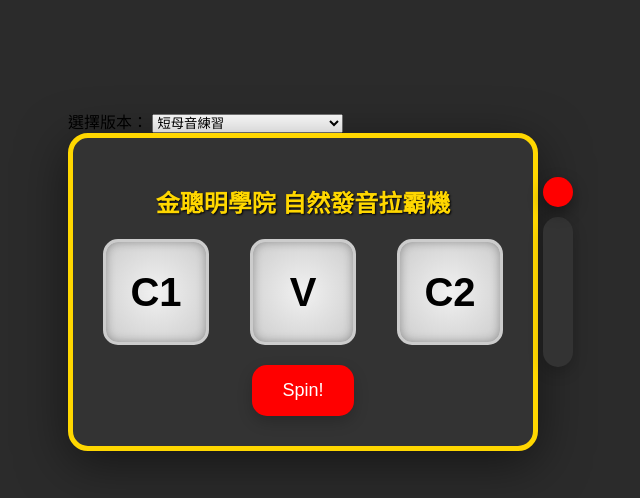
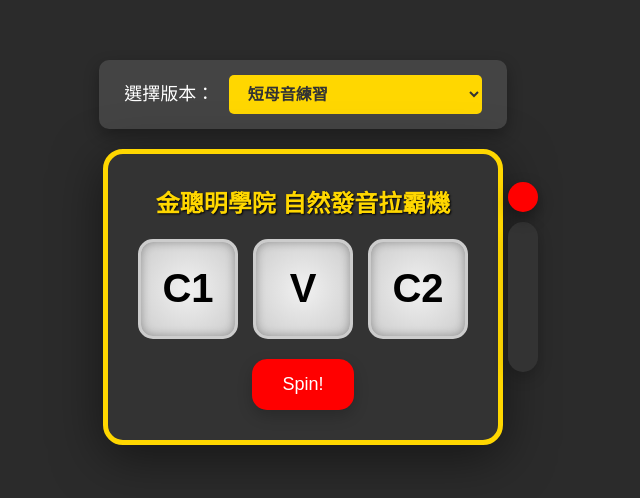
Before and after one commit to KingSmartSchool/Phonics-Slot-Machine, a plain HTML site: page index.html in a window 1280 px wide. Shown: the part 148-646 px from the top of the page, without its empty margins (337-977 px from the left). Drawn offline with Linux system fonts and the light colour scheme.

Commit message:
Update style.css

```diff
--- a/style.css
+++ b/style.css
@@ -1,3 +1,10 @@
+/* 基本重置 */
+* {
+    margin: 0;
+    padding: 0;
+    box-sizing: border-box;
+}
+
 body {
     font-family: 'Arial', sans-serif;
     background-color: #2b2b2b;
@@ -8,7 +15,40 @@ body {
     padding: 20px;
 }
 
-/* Slot machine container */
+/* 主容器 */
+.main-container {
+    display: flex;
+    flex-direction: column;
+    align-items: center;
+    gap: 20px; /* 控制選單與拉霸機之間的間距 */
+}
+
+/* 選單容器 */
+.menu-container {
+    background-color: #444;
+    padding: 15px 25px;
+    border-radius: 10px;
+    box-shadow: 0 6px 15px rgba(0, 0, 0, 0.3);
+}
+
+.menu-container label {
+    color: #fff;
+    font-size: 18px;
+    margin-right: 10px;
+}
+
+.menu-container select {
+    padding: 10px 15px;
+    font-size: 16px;
+    border: none;
+    border-radius: 5px;
+    cursor: pointer;
+    background-color: #ffd700;
+    color: #333;
+    font-weight: bold;
+}
+
+/* 拉霸機容器 */
 .slot-machine-container {
     text-align: center;
     background-color: #333;
@@ -20,7 +60,7 @@ body {
     border: 5px solid #ffd700;
 }
 
-/* Title styling */
+/* 標題樣式 */
 h1 {
     font-size: 24px;
     color: #ffd700;
@@ -28,14 +68,14 @@ h1 {
     margin-bottom: 20px;
 }
 
-/* Slot machine reels */
+/* 拉霸機捲軸 */
 .slot-machine {
     display: flex;
     justify-content: space-between;
     margin-bottom: 20px;
 }
 
-/* Individual reels */
+/* 個別捲軸 */
 .reel {
     width: 100px;
     height: 100px;
@@ -53,7 +93,7 @@ h1 {
     background-image: radial-gradient(circle, #f1f1f1, #ccc);
 }
 
-/* Spin button styling */
+/* Spin 按鈕樣式 */
 button {
     background-color: #ff0000;
     color: white;
@@ -66,7 +106,7 @@ button {
     transition: background-color 0.3s ease, transform 0.2s ease;
 }
 
-/* Button hover and active states */
+/* 按鈕懸停和點擊狀態 */
 button:hover {
     background-color: #cc0000;
 }
@@ -75,7 +115,7 @@ button:active {
     transform: scale(0.98);
 }
 
-/* Lever styling */
+/* 操縱桿樣式 */
 .lever-container {
     position: absolute;
     right: -40px;
@@ -100,14 +140,14 @@ button:active {
     animation: lever-pull 0.5s ease-in-out;
 }
 
-/* Lever animation */
+/* 操縱桿動畫 */
 @keyframes lever-pull {
     0% { top: -40px; }
     50% { top: 80px; }
     100% { top: -40px; }
 }
 
-/* Spin animation */
+/* Spin 動畫 */
 .reel.spin {
     animation: spin 0.5s ease-in-out;
 }
```
